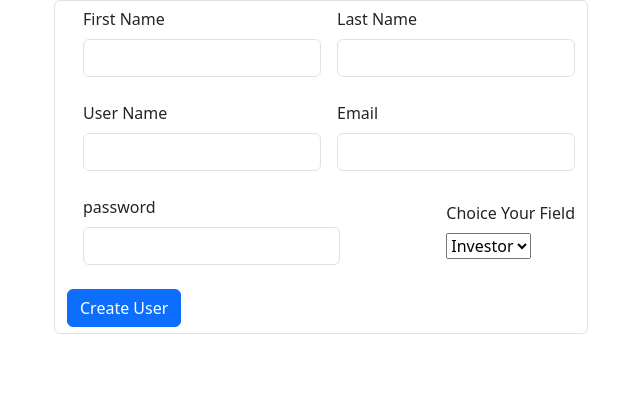
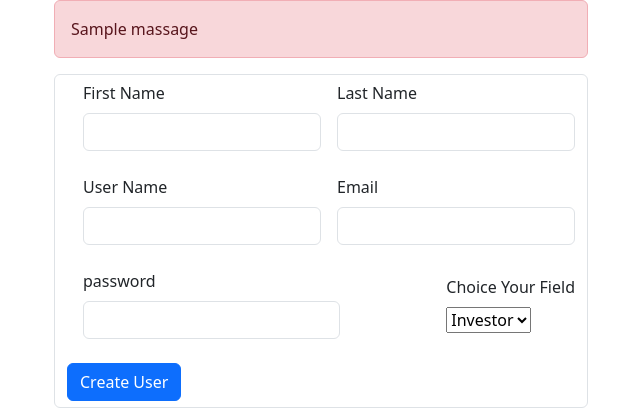
Before and after one commit to abdullah-alanezi/FinalCapstone, a Django app: template NexGenFundFlow/user/templates/user/logup.html in a window 1280 px wide. Shown: the part 56-476 px from the top of the page, without its empty margins (40-680 px from the left). Run offline with Django 5.2, Linux system fonts and the light colour scheme; the template is opened without the code that fills it: most values are stand-ins (such as "Sample title", 1, 10 or a date in 2020).

Commit message:
update on view user

```diff
--- a/NexGenFundFlow/user/templates/user/logup.html
+++ b/NexGenFundFlow/user/templates/user/logup.html
@@ -9,13 +9,16 @@
 {% block body %}
 
 <section>
-{% if msg %}
-{{msg}}
-{% endif %}
+
     <div class="container">
 
         <div class="row">
             <div class="col-6">
+                {% if massage %}
+                <div class="alert alert-danger" role="alert">
+                    {{massage}}
+                  </div>
+                {% endif %}
                 <form class="form-control" action="{% url 'user:logup_view' %}"  method="POST">
                   {% csrf_token %}
                     <div class="d-flex justify-content-between">
--- a/NexGenFundFlow/user/views.py
+++ b/NexGenFundFlow/user/views.py
@@ -29,4 +29,4 @@ def logup_view(requset:HttpRequest):
             #return redirect('login page:')
         except Exception as e:
             msg = e
-    return render(requset,'user/logup.html',{'msg':msg})
+    return render(requset,'user/logup.html',{'massage':msg})
```
